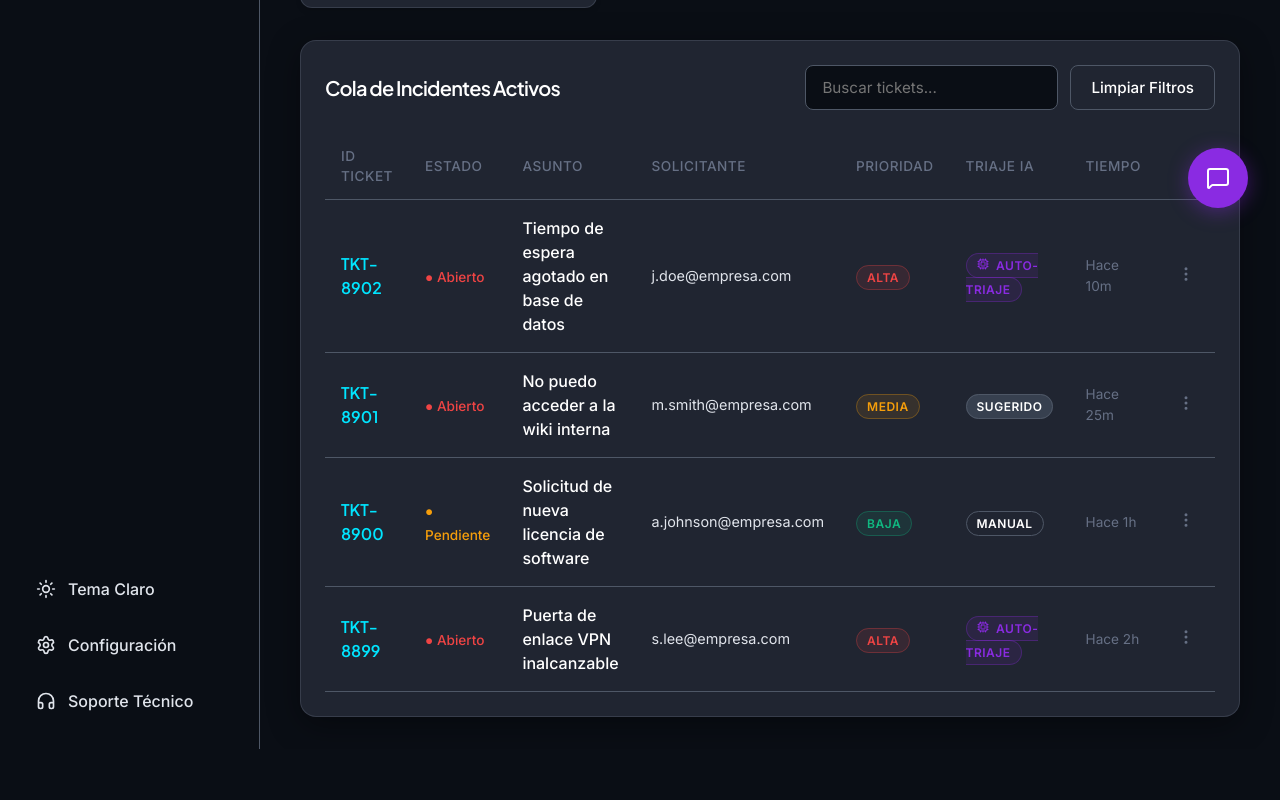
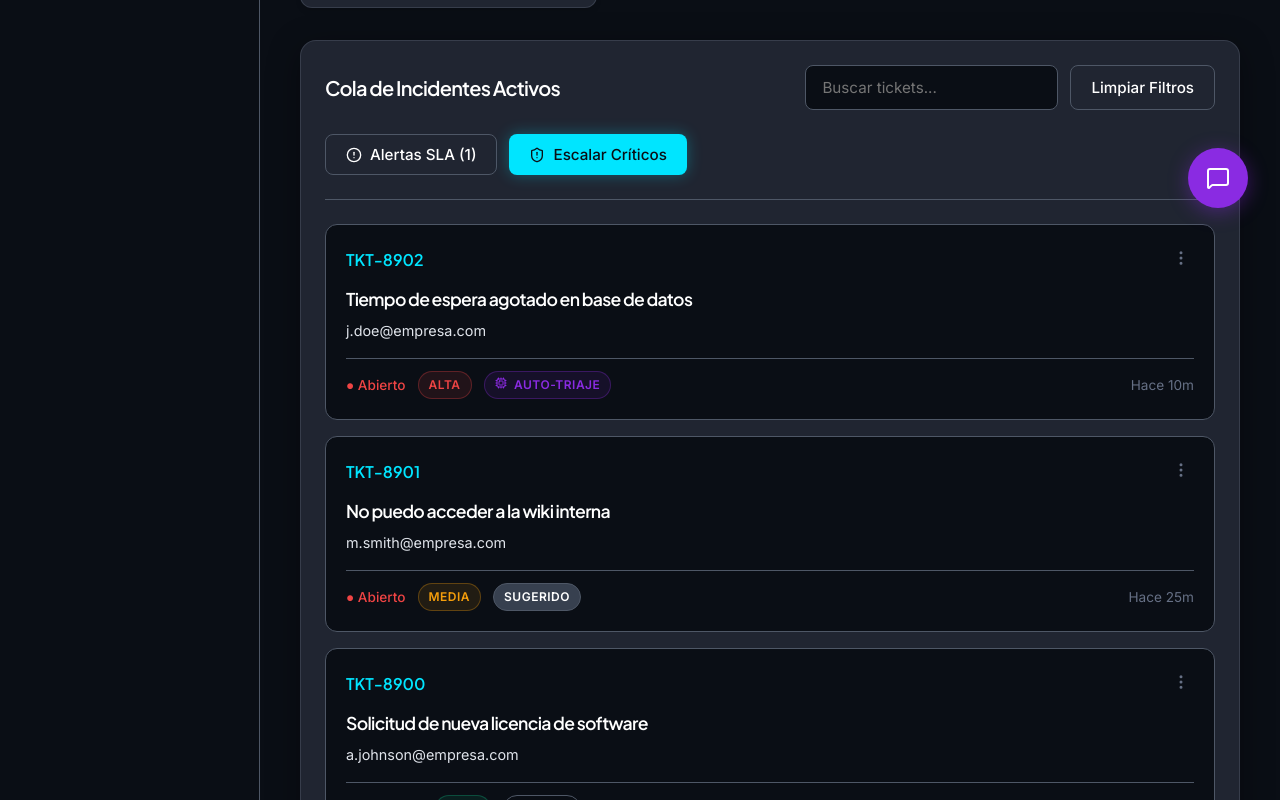
Before and after one commit to Star-dust25/helpdesk, a React (Vite) app: page /agente in a window 1280 px wide. Shown: the part 560-1360 px from the top of the page. Before the commit the page ends 1309 px from the top, so only its background shows below. Built offline with nearby package versions, Linux system fonts and the light colour scheme.

Commit message:
updatE(UI): tarjetas por tablas

```diff
--- a/src/components/AgentView.css
+++ b/src/components/AgentView.css
@@ -6,13 +6,8 @@
 
 .view-header {
   display: flex;
-  justify-content: space-between;
-  align-items: flex-start;
-}
-
-.header-actions {
-  display: flex;
-  gap: 12px;
+  flex-direction: column;
+  gap: 8px;
 }
 
 .metrics-grid {
@@ -95,38 +90,41 @@
   min-width: 250px;
 }
 
-.table-responsive {
-  overflow-x: auto;
-}
-
-.ticket-table {
-  width: 100%;
-  border-collapse: collapse;
-  text-align: left;
-}
-
-.ticket-table th {
-  padding: 12px 16px;
-  color: var(--text-muted);
-  font-weight: 500;
-  font-size: 0.85rem;
-  text-transform: uppercase;
-  letter-spacing: 0.5px;
+.global-actions {
+  display: flex;
+  gap: 12px;
+  margin-bottom: 24px;
+  padding-bottom: 24px;
   border-bottom: 1px solid var(--border-color);
 }
 
-.ticket-table td {
-  padding: 16px;
-  border-bottom: 1px solid var(--border-color);
-  vertical-align: middle;
+.ticket-cards-container {
+  display: flex;
+  flex-direction: column;
+  gap: 16px;
 }
 
-.ticket-row {
-  transition: background-color 0.2s ease;
+.ticket-card {
+  background: var(--bg-primary);
+  border: 1px solid var(--border-color);
+  border-radius: var(--radius-md);
+  padding: 20px;
+  display: flex;
+  flex-direction: column;
+  gap: 8px;
+  transition: border-color 0.2s ease, transform 0.2s ease;
 }
 
-.ticket-row:hover {
-  background-color: var(--bg-tertiary);
+.ticket-card:hover {
+  border-color: var(--accent-cyan);
+  transform: translateY(-2px);
+}
+
+.ticket-card-header {
+  display: flex;
+  justify-content: space-between;
+  align-items: center;
+  margin-bottom: 4px;
 }
 
 .ticket-id {
@@ -136,18 +134,32 @@
 }
 
 .ticket-subject {
-  font-weight: 500;
+  font-size: 1.1rem;
+  font-weight: 600;
   color: var(--text-primary);
+  margin: 0;
 }
 
 .ticket-user {
+  font-size: 0.9rem;
   color: var(--text-secondary);
-  font-size: 0.9rem;
+  margin: 0;
+}
+
+.ticket-card-footer {
+  display: flex;
+  flex-wrap: wrap;
+  gap: 12px;
+  align-items: center;
+  margin-top: 8px;
+  padding-top: 12px;
+  border-top: 1px solid var(--border-color);
 }
 
 .ticket-time {
   color: var(--text-muted);
   font-size: 0.85rem;
+  margin-left: auto;
 }
 
 .icon-btn {
@@ -204,26 +216,6 @@
 }
 
 @media (max-width: 768px) {
-  .view-header {
-    flex-direction: column;
-    gap: 16px;
-  }
-
-  .view-header h1 {
-    font-size: 1.8rem;
-    line-height: 1.2;
-    margin-bottom: 8px;
-  }
-
-  .header-actions {
-    width: 100%;
-    flex-direction: column;
-  }
-
-  .header-actions button {
-    width: 100%;
-  }
-
   .table-header {
     flex-direction: column;
     align-items: flex-start;
@@ -243,6 +235,16 @@
     width: 100%;
   }
 
+  .global-actions {
+    flex-direction: column;
+    padding-bottom: 16px;
+    margin-bottom: 16px;
+  }
+
+  .global-actions button {
+    width: 100%;
+  }
+
   .metrics-grid {
     grid-template-columns: 1fr 1fr;
   }
--- a/src/components/AgentView.jsx
+++ b/src/components/AgentView.jsx
@@ -1,5 +1,5 @@
 import React, { useState, useRef, useEffect, useContext } from 'react';
-import { Activity, Clock, Users, ShieldAlert, Cpu, AlertCircle, MoreVertical, Check, Trash2, X } from 'lucide-react';
+import { ShieldAlert, Cpu, AlertCircle, MoreVertical, Check, Trash2, X } from 'lucide-react';
 import { TicketContext } from '../context/TicketContext';
 import './AgentView.css';
 
@@ -71,20 +71,6 @@ const AgentView = () => {
           <h1>Centro de Comando</h1>
           <p>Visión general en tiempo real de operaciones de soporte e incidentes priorizados por IA.</p>
         </div>
-        <div className="header-actions">
-          <button
-            className={`btn ${slaFilterActive ? 'btn-primary' : 'btn-outline'}`}
-            onClick={() => {
-              setSlaFilterActive(!slaFilterActive);
-              if(!slaFilterActive && slaAlertsCount === 0) showToast('No hay alertas SLA activas.', 'info');
-            }}
-          >
-            <AlertCircle size={16} /> Alertas SLA ({slaAlertsCount})
-          </button>
-          <button className="btn btn-primary" onClick={escalateCriticalTickets}>
-            <ShieldAlert size={16} /> Escalar Críticos
-          </button>
-        </div>
       </header>
 
       <div className="metrics-grid">
@@ -121,35 +107,28 @@ const AgentView = () => {
           </div>
         </div>
 
-        <div className="table-responsive">
-          <table className="ticket-table">
-            <thead>
-              <tr>
-                <th>ID Ticket</th>
-                <th>Estado</th>
-                <th>Asunto</th>
-                <th>Solicitante</th>
-                <th>Prioridad</th>
-                <th>Triaje IA</th>
-                <th>Tiempo</th>
-                <th></th>
-              </tr>
-            </thead>
-            <tbody>
+        {/* Funciones movidas hacia abajo, antes de la lista de tarjetas */}
+        <div className="global-actions">
+          <button
+            className={`btn ${slaFilterActive ? 'btn-primary' : 'btn-outline'}`}
+            onClick={() => {
+              setSlaFilterActive(!slaFilterActive);
+              if(!slaFilterActive && slaAlertsCount === 0) showToast('No hay alertas SLA activas.', 'info');
+            }}
+          >
+            <AlertCircle size={16} /> Alertas SLA ({slaAlertsCount})
+          </button>
+          <button className="btn btn-primary" onClick={escalateCriticalTickets}>
+            <ShieldAlert size={16} /> Escalar Críticos
+          </button>
+        </div>
+
+        <div className="ticket-cards-container">
           {filteredTickets.length > 0 ? filteredTickets.map(ticket => (
-                <tr key={ticket.id} className="ticket-row" style={{ opacity: ticket.status === 'Cerrado' ? 0.6 : 1 }}>
-                  <td className="ticket-id">{ticket.id}</td>
-                  <td>
-                    <span style={{ color: getStatusColor(ticket.status), fontWeight: 500, fontSize: '0.85rem' }}>
-                      ● {ticket.status}
-                    </span>
-                  </td>
-                  <td className="ticket-subject">{ticket.subject}</td>
-                  <td className="ticket-user">{ticket.user}</td>
-                  <td>{getPriorityBadge(ticket.priority)}</td>
-                  <td>{getAiRecommendation(ticket.aiScore)}</td>
-                  <td className="ticket-time">{formatTime(ticket.time)}</td>
-                  <td className="ticket-action" style={{ position: 'relative' }}>
+            <div key={ticket.id} className="ticket-card" style={{ opacity: ticket.status === 'Cerrado' ? 0.6 : 1 }}>
+              <div className="ticket-card-header">
+                <div className="ticket-id">{ticket.id}</div>
+                <div className="ticket-actions-container" style={{ position: 'relative' }}>
                   <button className="icon-btn" onClick={() => setOpenMenuId(openMenuId === ticket.id ? null : ticket.id)}>
                     <MoreVertical size={18} />
                   </button>
@@ -170,17 +149,26 @@ const AgentView = () => {
                       </button>
                     </div>
                   )}
-                  </td>
-                </tr>
+                </div>
+              </div>
+
+              <h3 className="ticket-subject">{ticket.subject}</h3>
+              <p className="ticket-user">{ticket.user}</p>
+
+              <div className="ticket-card-footer">
+                <span style={{ color: getStatusColor(ticket.status), fontWeight: 500, fontSize: '0.85rem' }}>
+                  ● {ticket.status}
+                </span>
+                {getPriorityBadge(ticket.priority)}
+                {getAiRecommendation(ticket.aiScore)}
+                <span className="ticket-time">{formatTime(ticket.time)}</span>
+              </div>
+            </div>
           )) : (
-                <tr>
-                  <td colSpan="8" style={{ textAlign: 'center', padding: '40px', color: 'var(--text-muted)' }}>
+            <div style={{ textAlign: 'center', padding: '40px', color: 'var(--text-muted)' }}>
               No se encontraron tickets con ese criterio.
-                  </td>
-                </tr>
+            </div>
           )}
-            </tbody>
-          </table>
         </div>
       </div>
     </div>
--- a/src/context/TicketContext.jsx
+++ b/src/context/TicketContext.jsx
@@ -1,4 +1,5 @@
 import React, { createContext, useState, useEffect } from 'react';
+import { Clock, Users, Cpu, Activity } from 'lucide-react';
 
 export const TicketContext = createContext();
 
@@ -95,10 +96,10 @@ export const TicketProvider = ({ children }) => {
   const pendingCount = tickets.filter(t => t.status === 'Abierto' || t.status === 'Pendiente' || t.status === 'Escalado').length;
 
   const metrics = [
-    { id: 1, title: 'Tickets Pendientes', value: pendingCount.toString(), change: pendingCount > 3 ? '+12%' : '-2%', color: 'var(--accent-cyan)' },
-    { id: 2, title: 'SLA Promedio', value: '1.2 hrs', change: '-5%', color: 'var(--accent-violet)' },
-    { id: 3, title: 'Agentes Activos', value: '24/30', change: '80%', color: '#10B981' },
-    { id: 4, title: 'Automatización IA', value: '68%', change: '+3%', color: '#F59E0B' },
+    { id: 1, title: 'Tickets Pendientes', value: pendingCount.toString(), change: pendingCount > 3 ? '+12%' : '-2%', color: 'var(--accent-cyan)', icon: <Activity size={20} /> },
+    { id: 2, title: 'SLA Promedio', value: '1.2 hrs', change: '-5%', color: 'var(--accent-violet)', icon: <Clock size={20} /> },
+    { id: 3, title: 'Agentes Activos', value: '24/30', change: '80%', color: '#10B981', icon: <Users size={20} /> },
+    { id: 4, title: 'Automatización IA', value: '68%', change: '+3%', color: '#F59E0B', icon: <Cpu size={20} /> },
   ];
 
   return (
```
Lines whose indentation alone changed are shown as unchanged.
